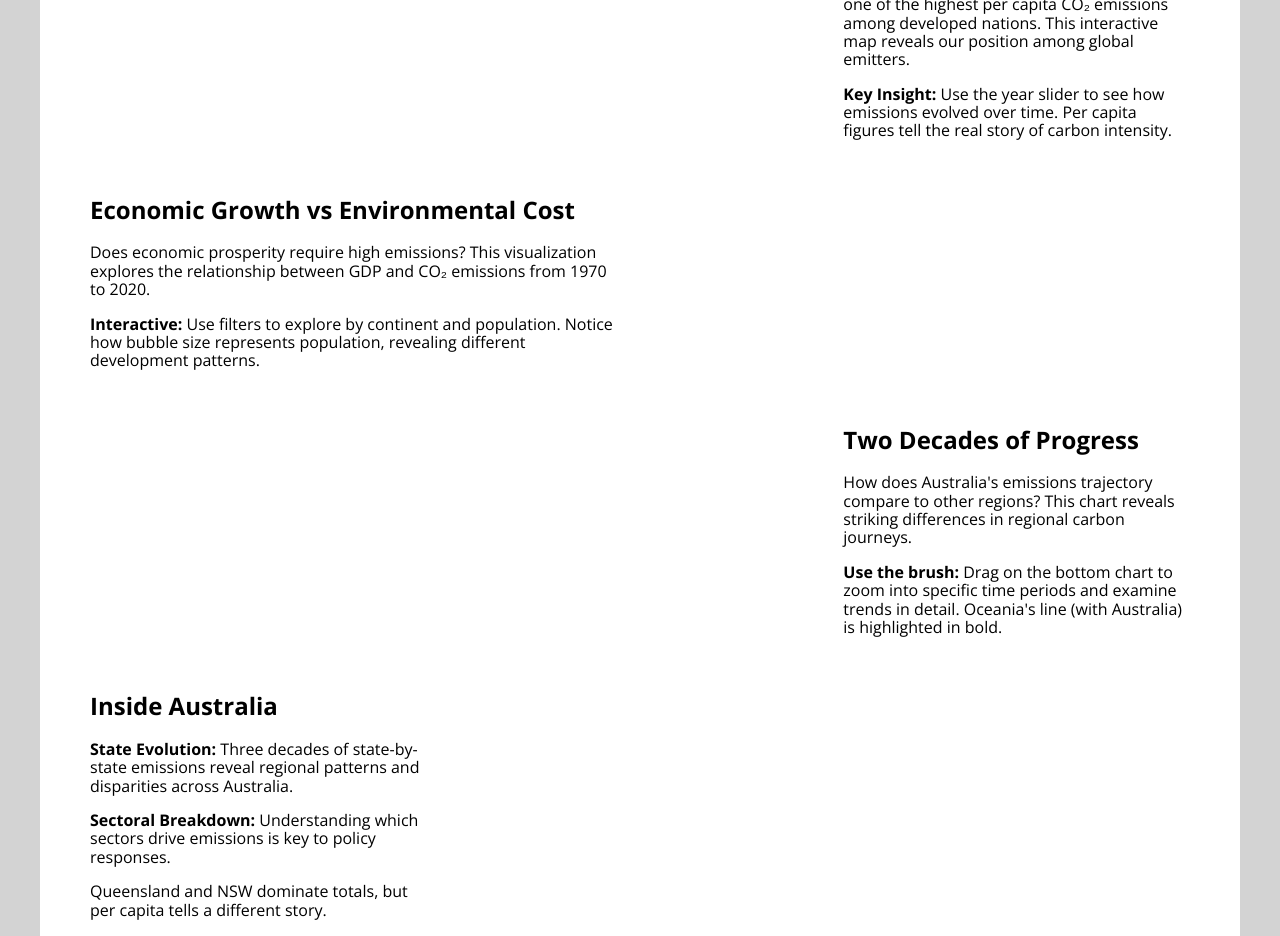
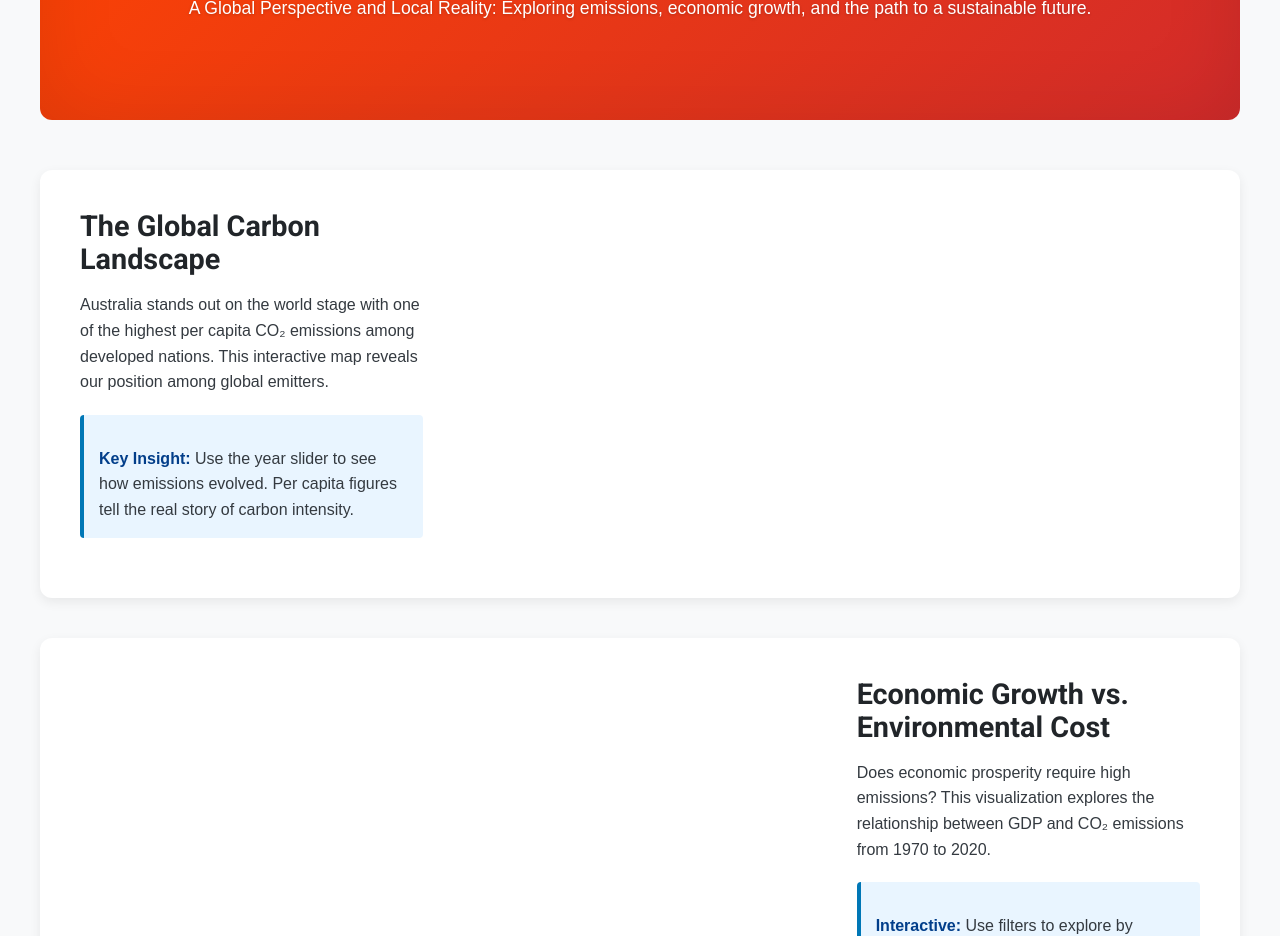
Before and after one commit to KavinTrinh/3179, a plain HTML site: page Data Visualisation 2/index.html in a window 1280 px wide. Shown: the part 266-1202 px from the top of the page. Drawn offline with nearby package versions, Linux system fonts and the light colour scheme; a script that the page names is missing.

Commit message:
Update vizualisation sizes for better readability

```diff
--- a/Data Visualisation 2/css/style.css
+++ b/Data Visualisation 2/css/style.css
@@ -1,24 +1,131 @@
-body * {
+/* --- UPDATED HEADER STYLE --- */
+
+.header {
+    /* The new linear gradient background */
+    background-image: linear-gradient(135deg, #FF4500, #D22B2B);
+
+    /* Styling for the header block */
+    text-align: center;
+    padding: 80px 40px;
+    margin-bottom: 50px;
+    border-radius: 12px;
+    box-shadow: inset 0 0 80px rgba(0, 0, 0, 0.1);
+}
+/* --- NEW HEADER ICON STYLE --- */
+.header-icon {
+    margin-bottom: 20px; /* Space between icon and title */
+    opacity: 0.8; /* Make it slightly transparent to blend in */
+}
+/* More specific selector to override the general h1 style.
+  This says "Find an h1 ONLY IF it is inside .header".
+*/
+.header h1 {
+    color: #ffffff; /* This will now correctly apply */
+    text-shadow: 0px 2px 5px rgba(0, 0, 0, 0.3);
+}
+
+/* This specifically targets the subtitle inside the header */
+.header p.subtitle {
+    color: #ffffff; /* This makes the subtitle white as well */
+    text-shadow: 0px 1px 3px rgba(0, 0, 0, 0.2);
+}
+
+/* --- BASE & TYPOGRAPHY --- */
+
+body {
+    /* A subtle, clean background that makes the cards pop */
+    background-color: #f8f9fa;
+    margin: 0;
+    padding: 40px 0; /* More vertical space */
     font-family: 'Open Sans', sans-serif;
+    color: #343a40;
+}
+
+h1, h2 {
+    font-family: 'Roboto', sans-serif;
+    font-weight: 700;
+    color: #212529;
+    margin-top: 0;
 }
 
 h1 {
+    font-size: 2.5em;
+    margin-bottom: 0.25em;
     font-weight: 900;
 }
 
-body {
-    background-color: lightgray;
-    margin: 0;
-    padding: 0;
+h2 {
+    font-size: 1.8em;
+    margin-bottom: 0.5em;
 }
 
+p {
+    font-size: 1em;
+    line-height: 1.6;
+    margin-bottom: 1em;
+}
+
+p.subtitle {
+    font-size: 1.1em;
+    color: #6c757d;
+    margin-top: 0;
+}
+
+a {
+    color: #0077b6;
+    text-decoration: none;
+    transition: color 0.2s;
+}
+
+a:hover {
+    color: #023e8a;
+    text-decoration: underline;
+}
+
+/* --- MAIN PAGE & FOOTER --- */
+
 .page {
-    width: 1200px;
-    background-color: white;
+    /* Updated for the new canvas size */
+    max-width: 1400px;
+    /* The page is now just a container, so no background or shadow is needed */
     margin: auto;
-    padding: 50px;
-    padding-top: 35px;
+    padding: 0 40px; /* Padding for the sides */
     box-sizing: border-box;
+}
+
+
+.footer {
+    border-top: 1px solid #e9ecef;
+    padding-top: 30px;
+    margin-top: 50px;
+    font-size: 0.9em;
+    color: #6c757d;
+    text-align: center;
+}
+
+/* --- VISUALIZATION CARD LAYOUT --- */
+
+/* This is the new "card" style for each visualization section */
+.viz-row {
+    background-color: #ffffff; /* White background for the card */
+    border-radius: 12px; /* Softer, more modern rounded corners */
+    padding: 40px; /* Generous padding inside the card */
+    margin-bottom: 40px; /* Space between each card */
+
+    /* A subtle, professional shadow to lift the card off the page */
+    box-shadow: 0 4px 12px rgba(0, 0, 0, 0.07);
+    transition: box-shadow 0.3s ease, transform 0.3s ease; /* Smooth hover effect */
+
+    /* Flex properties for alignment */
+    display: flex;
+    align-items: center;
+    flex-wrap: wrap;
+}
+
+/* Optional: Add a subtle lift effect when hovering over a card */
+.viz-row:hover {
+    transform: translateY(-5px);
+    box-shadow: 0 8px 20px rgba(0, 0, 0, 0.1);
 }
 
 .vis-container {
@@ -26,32 +133,37 @@ body {
     box-sizing: border-box;
 }
 
-.description h2,
-h1 {
-    margin-top: 0px;
-}
-
-.description-right {
-    padding-left: 20px;
+.description {
+    padding-right: 30px;
     box-sizing: border-box;
 }
 
-.description-left {
-    padding-right: 20px;
-    box-sizing: border-box;
+
+/* --- HIERARCHY & ALTERNATING LAYOUT --- */
+
+.callout {
+    background-color: #e9f5ff;
+    border-left: 4px solid #0077b6;
+    padding: 15px;
+    margin: 20px 0;
+    border-radius: 4px;
 }
 
-.pure-g {
-    margin-bottom: 40px;
-    letter-spacing: normal;
+.callout p {
+    margin-bottom: 0;
 }
 
-/* Ensure proper column spacing */
-.pure-g [class*="pure-u"] {
-    box-sizing: border-box;
+.callout strong {
+    color: #023e8a;
+}
+
+/* Flips the order for the alternating "zig-zag" layout */
+.viz-row-alt {
+    flex-direction: row-reverse;
+}
+
+/* Adjusts padding for the reversed row's description */
+.viz-row-alt .description {
+    padding-left: 30px;
     padding-right: 0;
 }
-
-.small-font {
-    font-size: 14px;
-}
--- a/Data Visualisation 2/index.html
+++ b/Data Visualisation 2/index.html
@@ -3,140 +3,121 @@
 
 <head>
   <title>Australia's Carbon Challenge | Data Visualisation</title>
-  <!-- Import Vega & Vega-Lite -->
   <script src="https://cdn.jsdelivr.net/npm/vega@5.20.2"></script>
   <script src="https://cdn.jsdelivr.net/npm/vega-lite@5.1.0"></script>
   <script src="https://cdn.jsdelivr.net/npm/vega-embed@6.17.0"></script>
 
-  <!-- Import pure.css -->
   <link rel="stylesheet" href="https://unpkg.com/purecss@2.0.3/build/pure-min.css"
     integrity="sha384-cg6SkqEOCV1NbJoCu11+bm0NvBRc8IYLRGXkmNrqUBfTjmMYwNKPWBTIKyw9mHNJ" crossorigin="anonymous">
   <meta name="viewport" content="width=device-width, initial-scale=1">
 
-  <!-- Google font -->
   <link rel="preconnect" href="https://fonts.googleapis.com">
   <link rel="preconnect" href="https://fonts.gstatic.com" crossorigin>
-  <link href="https://fonts.googleapis.com/css2?family=Open+Sans:wght@400;600;700&display=swap" rel="stylesheet">
+  <link href="https://fonts.googleapis.com/css2?family=Open+Sans:wght@400;600;700&family=Roboto:wght@400;700;900&display=swap" rel="stylesheet">
 
-  <!-- CSS file -->
   <link rel="stylesheet" type="text/css" href="css/style.css" media="all">
+
 </head>
 
 <body>
 
   <div class="page">
 
-    <!-- Header -->
     <div class="pure-g">
-      <div class="pure-u-1-1">
+      <div class="pure-u-1-1 header">
+        <svg class="header-icon" xmlns="http://www.w3.org/2000/svg" viewBox="0 0 24 24" fill="white" width="60px" height="60px">
+            <path d="M12 2C6.48 2 2 6.48 2 12s4.48 10 10 10 10-4.48 10-10S17.52 2 12 2zm0 18c-4.41 0-8-3.59-8-8s3.59-8 8-8 8 3.59 8 8-3.59 8-8 8zm-1-15h2v3h-2zm0 4h2v5h-2zm0 6h2v2h-2z"/>
+        </svg>
         <h1>Australia's Emission Challenge</h1>
-        <p>A Global Perspective and Local Reality: Exploring emissions, economic growth, and the path to a sustainable future</p>
+        <p class="subtitle">A Global Perspective and Local Reality: Exploring emissions, economic growth, and the path to a sustainable future.</p>
       </div>
     </div>
-    <!-- end header -->
-
-    <!-- Chart 1: Global CO2 Map (First and Second Columns Combined = 2/3 + 1/3) -->
-    <div class="pure-g">
+    <div class="pure-g viz-row">
+      <div class="pure-u-1-3">
+        <div class="description">
+          <h2>The Global Carbon Landscape</h2>
+          <p>Australia stands out on the world stage with one of the highest per capita CO₂ emissions among developed nations. This interactive map reveals our position among global emitters.</p>
+          <div class="callout">
+            <p><strong>Key Insight:</strong> Use the year slider to see how emissions evolved. Per capita figures tell the real story of carbon intensity.</p>
+          </div>
+        </div>
+      </div>
       <div class="pure-u-2-3">
         <div id="vis1" class="vis-container"></div>
       </div>
+    </div>
+    <div class="pure-g viz-row viz-row-alt">
       <div class="pure-u-1-3">
-        <div class="description description-right">
-          <h2>The Global Carbon Landscape</h2>
-          <p>Australia stands out on the world stage with one of the highest per capita CO₂ emissions among developed nations.
-             This interactive map reveals our position among global emitters.</p>
-          <p><strong>Key Insight:</strong> Use the year slider to see how emissions evolved over time. Per capita figures tell
-             the real story of carbon intensity.</p>
+        <div class="description">
+          <h2>Economic Growth vs. Environmental Cost</h2>
+          <p>Does economic prosperity require high emissions? This visualization explores the relationship between GDP and CO₂ emissions from 1970 to 2020.</p>
+          <div class="callout">
+             <p><strong>Interactive:</strong> Use filters to explore by continent and population. Notice how bubble size represents population, revealing different development patterns.</p>
           </div>
         </div>
       </div>
-    <!-- end Chart 1 -->
-
-    <!-- Chart 2: Bubble Chart CO2 vs GDP (Two Equal Columns = 1/2 + 1/2) -->
-    <div class="pure-g">
-      <div class="pure-u-1-2">
-        <div class="description description-left">
-          <h2>Economic Growth vs Environmental Cost</h2>
-          <p>Does economic prosperity require high emissions? This visualization explores the relationship between
-             GDP and CO₂ emissions from 1970 to 2020.</p>
-          <p><strong>Interactive:</strong> Use filters to explore by continent and population. Notice how bubble size
-             represents population, revealing different development patterns.</p>
-        </div>
-      </div>
-      <div class="pure-u-1-2">
+      <div class="pure-u-2-3">
         <div id="vis2" class="vis-container"></div>
       </div>
     </div>
-    <!-- end Chart 2 -->
-
-    <!-- Chart 3: Multi-Line Regional Emissions (First and Second Columns Combined = 2/3 + 1/3) -->
-    <div class="pure-g">
+    <div class="pure-g viz-row">
+      <div class="pure-u-1-3">
+        <div class="description">
+          <h2>Two Decades of Progress</h2>
+          <p>How does Australia's emissions trajectory compare to other regions? This chart reveals striking differences in regional carbon journeys.</p>
+          <div class="callout">
+            <p><strong>Use the brush:</strong> Drag on the bottom chart to zoom into specific time periods and examine trends in detail. Oceania's line is highlighted in bold.</p>
+          </div>
+        </div>
+      </div>
       <div class="pure-u-2-3">
         <div id="vis3" class="vis-container"></div>
       </div>
+    </div>
+    <div class="pure-g viz-row viz-row-alt">
         <div class="pure-u-1-3">
-        <div class="description description-right">
-          <h2>Two Decades of Progress</h2>
-          <p>How does Australia's emissions trajectory compare to other regions? This chart reveals striking
-             differences in regional carbon journeys.</p>
-          <p><strong>Use the brush:</strong> Drag on the bottom chart to zoom into specific time periods and examine
-             trends in detail. Oceania's line (with Australia) is highlighted in bold.</p>
+            <div class="description">
+              <h2>Inside Australia: State by State</h2>
+              <p>Three decades of state-by-state emissions reveal regional patterns and disparities across Australia. Queensland and NSW dominate totals, but per capita tells a different story.</p>
+            </div>
+        </div>
+        <div class="pure-u-2-3">
+            <div id="vis4" class="vis-container"></div>
+        </div>
+    </div>
+    <div class="pure-g viz-row">
+        <div class="pure-u-1-3">
+            <div class="description">
+                <h2>Inside Australia: Sector Breakdown</h2>
+                <p>Understanding which sectors drive emissions is key to policy responses. This chart highlights the primary contributors to Australia's carbon footprint over time.</p>
+            </div>
+        </div>
+        <div class="pure-u-2-3">
+            <div id="vis5" class="vis-container"></div>
+        </div>
+    </div>
+    <div class="pure-g viz-row viz-row-alt">
+      <div class="pure-u-1-3">
+        <div class="description">
+          <h2>The Energy Transition</h2>
+          <p>Australia's path to lower emissions runs through its energy system. This chart reveals each state's progress in transitioning from fossil fuels to renewables.</p>
+           <div class="callout">
+            <p><strong>Reading the chart:</strong> Left bars show renewables, right bars show fossil fuels. Tasmania (95%) and South Australia (74%) prove clean energy works.</p>
           </div>
         </div>
       </div>
-    <!-- end Chart 3 -->
-
-    <!-- Charts 4 & 5: State Map and Sector Trends (Three Equal Columns = 1/3 + 1/3 + 1/3) -->
-    <div class="pure-g">
-      <div class="pure-u-1-3">
-        <div class="description description-left">
-          <h2>Inside Australia</h2>
-          <p><strong>State Evolution:</strong> Three decades of state-by-state emissions reveal regional patterns
-             and disparities across Australia.</p>
-          <p><strong>Sectoral Breakdown:</strong> Understanding which sectors drive emissions is key to policy responses.</p>
-          <p>Queensland and NSW dominate totals, but per capita tells a different story.</p>
-        </div>
-      </div>
-      <div class="pure-u-1-3">
-        <div id="vis4" class="vis-container"></div>
-      </div>
-      <div class="pure-u-1-3">
-        <div id="vis5" class="vis-container"></div>
-      </div>
-    </div>
-    <!-- end Charts 4 & 5 -->
-
-    <!-- Chart 6: Energy Mix Double Bar (First and Second Columns Combined = 2/3 + 1/3) -->
-    <div class="pure-g">
       <div class="pure-u-2-3">
         <div id="vis6" class="vis-container"></div>
       </div>
-      <div class="pure-u-1-3">
-        <div class="description description-right">
-          <h2>The Energy Transition</h2>
-          <p>Australia's path to lower emissions runs through its energy system. This chart reveals each state's
-             progress in transitioning from fossil fuels to renewables.</p>
-          <p><strong>Reading the chart:</strong> Left bars show renewable composition (solar, wind, hydro), right bars
-             show fossil fuel reliance (coal, gas). Percentage labels show renewable share.</p>
-          <p>Tasmania (95%) and South Australia (74%) prove clean energy works. Queensland and NT lag behind.</p>
     </div>
-      </div>
-    </div>
-    <!-- end Chart 6 -->
-
-    <!-- Footer -->
     <div class="pure-g">
-      <div class="pure-u-1-1 small-font">
+      <div class="pure-u-1-1 footer">
         <p>This visualisation is created by <strong>Tuan Khanh Trinh - 34300236</strong> for FIT3179 Data Visualisation 2.
           Data sources: <a href="https://ourworldindata.org/co2-emissions" target="_blank">Our World in Data</a>,
           <a href="https://www.energy.gov.au/" target="_blank">Australian Energy Statistics</a>.</p>
       </div>
     </div>
-    <!-- end footer -->
-
-  </div> <!-- end page -->
-
-  <script type="text/javascript">
+    </div> <script type="text/javascript">
     // Chart specifications
     var spec1 = "./js/chart1.vg.json";
     var spec2 = "./js/chart2.vg.json";
--- a/Data Visualisation 2/js/chart1.vg.json
+++ b/Data Visualisation 2/js/chart1.vg.json
@@ -9,7 +9,7 @@
     "color": "#333",
     "subtitleColor": "#666"
   },
-  "width": 700,
+  "width": 750,
   "height": 450,
   "params": [
     {
--- a/Data Visualisation 2/js/chart2.vg.json
+++ b/Data Visualisation 2/js/chart2.vg.json
@@ -7,7 +7,7 @@
     "subtitleFontSize": 14,
     "anchor": "start"
   },
-  "width": 520,
+  "width": 700,
   "height": 520,
   "autosize": {
     "type": "fit",
--- a/Data Visualisation 2/js/chart3.vg.json
+++ b/Data Visualisation 2/js/chart3.vg.json
@@ -95,7 +95,7 @@
       }
     },
     {
-      "width": 700  ,
+      "width": 700,
       "height": 80,
       "transform": [
         {
--- a/Data Visualisation 2/js/chart4.vg.json
+++ b/Data Visualisation 2/js/chart4.vg.json
@@ -7,7 +7,7 @@
     "subtitleFontSize": 12,
     "anchor": "start"
   },
-  "width": 340,
+  "width": 700,
   "height": 400,
   "params": [
     {
@@ -25,7 +25,7 @@
   "projection": {
     "type": "equirectangular",
     "center": [133, -28],
-    "scale": 450
+    "scale": 650
   },
   "layer": [
     {
--- a/Data Visualisation 2/js/chart5.vg.json
+++ b/Data Visualisation 2/js/chart5.vg.json
@@ -12,7 +12,7 @@
   },
   "vconcat": [
     {
-      "width": 340,
+      "width": 700,
       "height": 400,
       "transform": [
         {
@@ -154,7 +154,7 @@
       ]
     },
     {
-      "width": 340,
+      "width": 700,
       "height": 80,
       "transform": [
         {
```
Lines whose indentation alone changed are shown as unchanged.
